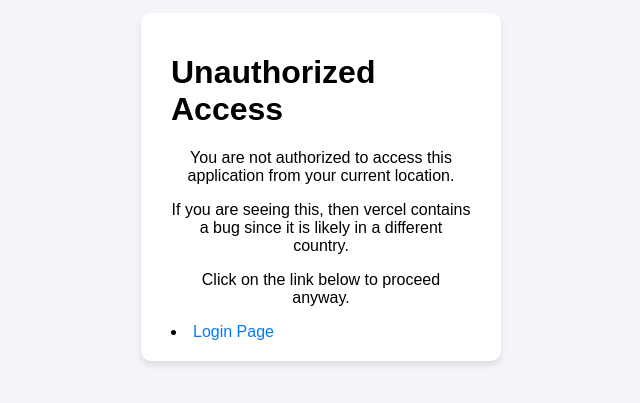
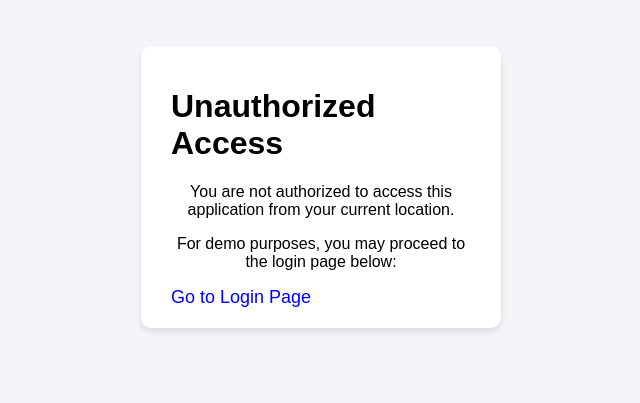
Before and after one commit to mlevin65/INST-377-Group-23-Project, a website: page GroupProject.html in a window 1280 px wide. Shown: the part 213-616 px from the top of the page, without its empty margins (319-959 px from the left). Drawn offline with Linux system fonts and the light colour scheme; no server answers.

Commit message:
fixing issue with vercel deployment

```diff
--- a/GroupProject.html
+++ b/GroupProject.html
@@ -35,6 +35,7 @@
         const apiKey = "64e901479765dabe428f665e512fcb94";
         const apiUrl = `http://api.ipstack.com/check?access_key=${apiKey}`;
 
+        // Fetch and check user's location
         async function fetchLocation() {
             try {
                 const response = await fetch(apiUrl);
@@ -45,42 +46,33 @@
                 checkAuthorization(data);
             } catch (error) {
                 console.error("Error fetching location:", error);
-                document.getElementById("location-details").textContent = "Unable to fetch location.";
-                showUnauthorizedMessage();
+                proceedToLoginFallback();
             }
         }
 
         function checkAuthorization(data) {
             if (data && data.country_code === "US") {
-                // User is authorized
+                // Authorized user
                 const locationInfo = `${data.city}, ${data.region_name}, ${data.country_name}`;
                 document.getElementById("location-details").textContent = locationInfo;
             } else {
-                // User is unauthorized
-                showUnauthorizedMessage();
+                // Unauthorized user, proceed to fallback
+                proceedToLoginFallback();
             }
         }
 
-        function showUnauthorizedMessage() {
+        function proceedToLoginFallback() {
             document.getElementById("content").innerHTML = `
                 <h1>Unauthorized Access</h1>
                 <p>You are not authorized to access this application from your current location.</p>
-                <p>If you are seeing this, then vercel contains a bug since it is likely in a different country.</p>
-                <p>Click on the link below to proceed anyway.</p>
-                            <li><a href="GroupProject.html">Login Page</a></li>
-
-
+                <p>For demo purposes, you may proceed to the login page below:</p>
+                <a href="GroupProject.html" style="text-decoration: none; color: blue; font-size: 18px;">
+                    Go to Login Page
+                </a>
             `;
-            data = "US"
-            data.country_code = "US"
-            checkAuthorization(data)
         }
 
-
-        // Fetch and check the location on page load
-        fetchLocation();
-
-
+        // Log IP address to backend
         async function fetchAndLogIP() {
             try {
                 const response = await fetch(apiUrl);
@@ -106,7 +98,7 @@
                 };
 
                 // Send log data to backend on port 3000
-            fetch("http://localhost:5500/log-ip", {
+                fetch("http://localhost:3000/log-ip", {
                     method: "POST",
                     headers: {
                         "Content-Type": "application/json",
@@ -129,7 +121,8 @@
             }
         }
 
-    // Fetch and log IP when the page loads
+        // Fetch and check location, log IP
+        fetchLocation();
         fetchAndLogIP();
     </script>
 </body>
```
Lines whose indentation alone changed are shown as unchanged.
